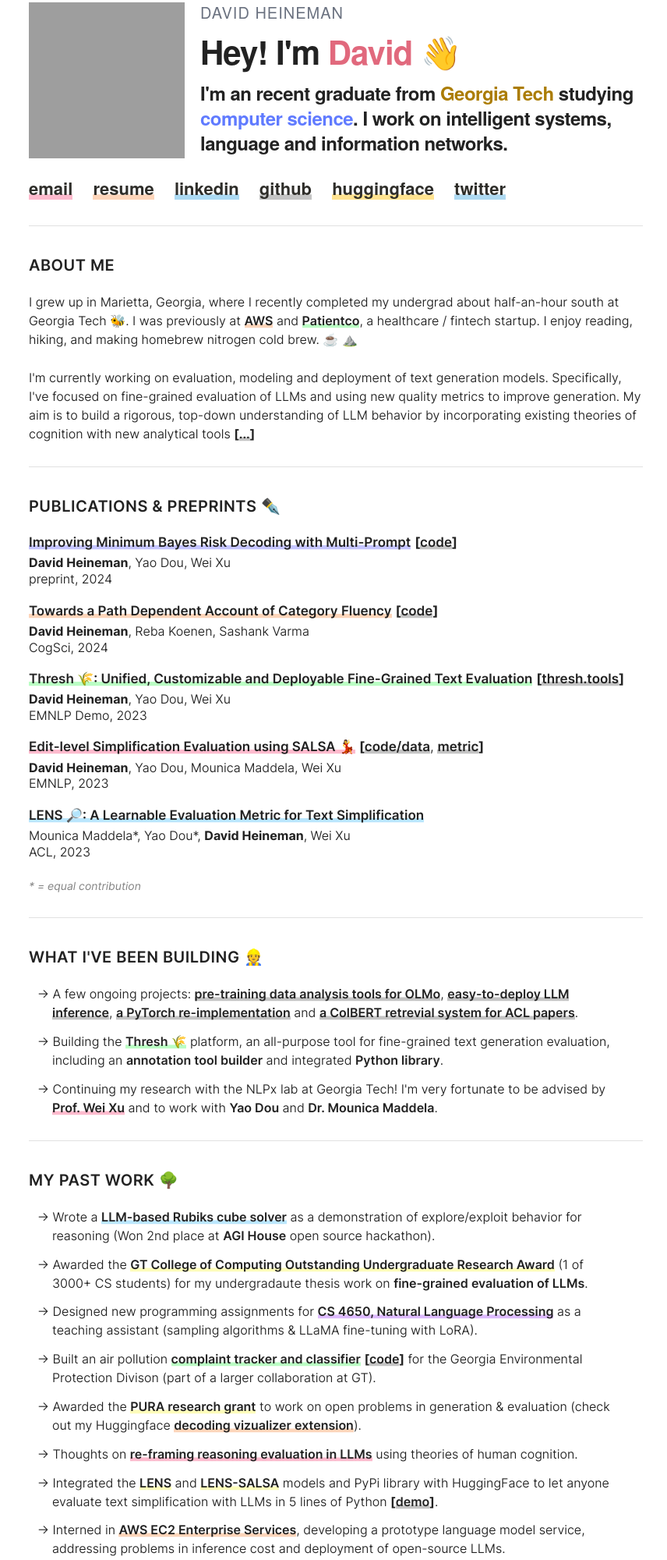
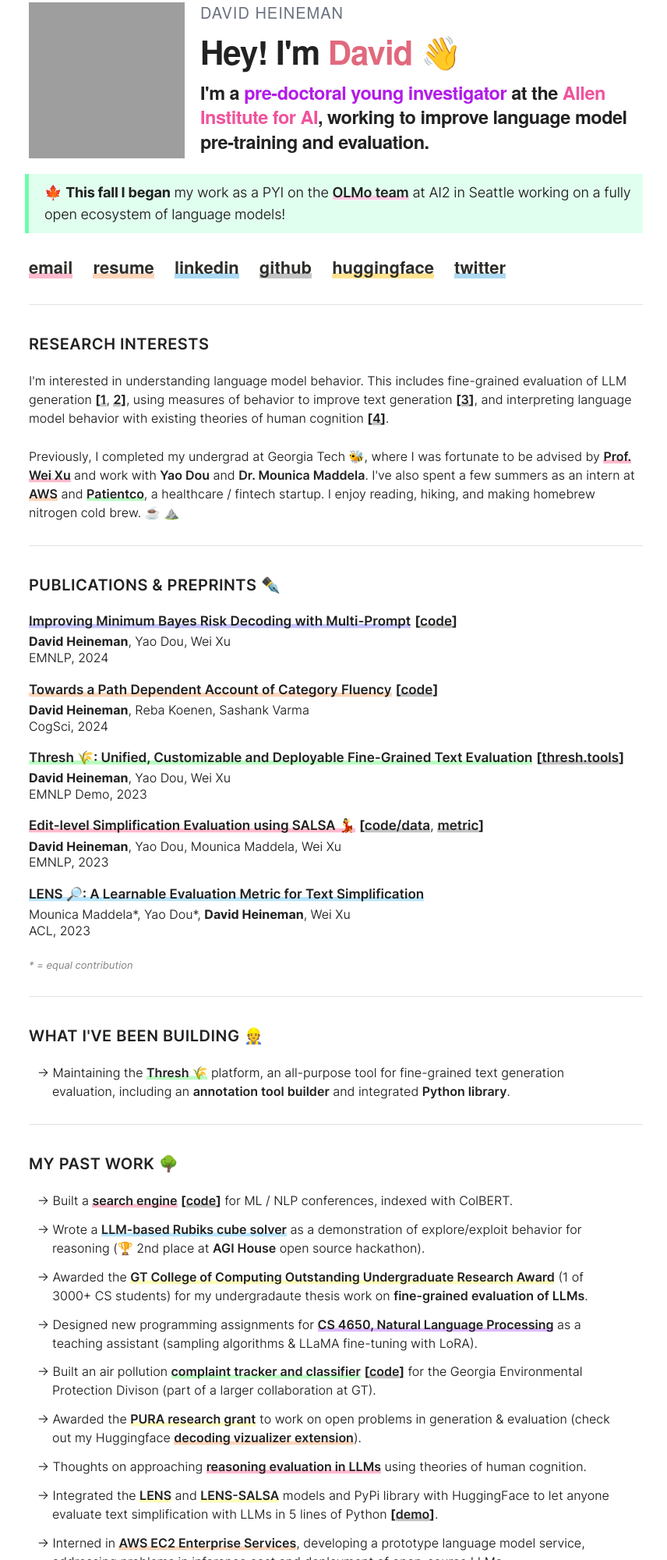
Before and after one commit to davidheineman/davidheineman.com, a plain HTML site: page index.html in a window 1280 px wide. Shown: the part 37-2037 px from the top of the page at 78% size, without its empty margins (209-1065 px from the left). Drawn offline with Linux system fonts and the light colour scheme; grey boxes are pictures that could not be loaded; a script that the page names is missing.

Commit message:
update with ai2

```diff
--- a/css/main.css
+++ b/css/main.css
@@ -16,20 +16,30 @@
     src: url("../fonts/inter-italic.woff2") format("woff2");
 }
 
+:root {
+    --footnote-font-size: 1.3rem;
+    --s-font-size:        1.3rem;
+    --md-font-size:       2.35rem;
+    --md-2-font-size:     1.8rem;
+    --l-font-size:        1.6rem;
+    --l-2-font-size:      1.7rem;
+    --xl-font-size:       2rem;
+}
+
 h2 {
     letter-spacing: -0.1rem;
 }
 
 h4 {
     letter-spacing: -0.05rem;
-    font-size: 1.6em;
+    font-size: var(--md-font-size);
 }
 
 p {
     font-family: Inter var;
     font-weight: 350;
     color: #222;
-    font-size: 1.8rem;
+    font-size: var(--md-2-font-size);
     line-height: 3rem;
     --tw-text-opacity: 1;
 }
@@ -49,13 +59,13 @@ a {
     color: rgba(107, 114, 128, var(--tw-text-opacity));
     --tw-text-opacity: 1;
     letter-spacing: 0.1rem;
-    font-size: 2rem;
+    font-size: var(--xl-font-size);
     text-transform: uppercase;
     line-height: 1.3;
 }
 
 .about-me p {
-    font-size: 1.6rem;
+    font-size: var(--l-font-size);
     line-height: 2.4rem;
 }
 
@@ -79,13 +89,19 @@ a {
     font-family: Inter var;
     font-weight: 600;
     letter-spacing: 0.05rem;
-    font-size: 2rem;
+    font-size: var(--xl-font-size);
     text-transform: uppercase;
 }
 
 .links a { color: #2E2D29; }
 .tech-yellow { color: #ab7c00; }
 .stanford { color: #B83A4B; }
+.ai2 { color: #F0539C; }
+.ai2:hover { color: #F0539C; }
+.ai2:visited { color: #F0539C; }
+.ai2-purple { color: #B21BE8; }
+.ai2-purple:hover { color: #B21BE8; }
+.ai2-purple:visited { color: #B21BE8; }
 .blue { color: #607bff; }
 .david-red { color: #e1697d; }
 .david-green { color: #4bcb9e; }
@@ -109,9 +125,10 @@ a {
 .label-planet-money { box-shadow: inset 0 -0.05em 0 0 #fff, inset 0 -0.35em 0 0 #b3e9bd; }
 .label-multi-prompt { box-shadow: inset 0 -0.05em 0 0 #fff, inset 0 -0.35em 0 0 #c5c5ff; }
 .label-calendly { box-shadow: inset 0 -0.05em 0 0 #fff, inset 0 -0.35em 0 0 #c5c5ff; }
+.label-ai2 { box-shadow: inset 0 -0.05em 0 0 #fff, inset 0 -0.35em 0 0 #ffc8e2; }
 
 .footer p {
-    font-size: 1.3rem;
+    font-size: var(--s-font-size);
     line-height: 2rem;
     letter-spacing: -0.04rem;
 }
@@ -133,7 +150,7 @@ a {
     font-family: Inter var;
     font-weight: 350;
     color: #222;
-    font-size: 1.6rem;
+    font-size: var(--l-font-size);
     line-height: 2.4rem;
     --tw-text-opacity: 1;
     margin-bottom: 0.8em;
@@ -172,12 +189,12 @@ a {
 }
 
 .reccomendations .tagline {
-    font-size: 1.6rem;
+    font-size: var(--l-font-size);
 }
 
 .reccomendations strong {
     text-transform: uppercase;
-    font-size: 1.6rem;
+    font-size: var(--l-font-size);
 }
 
 .reccomendations .columns p {
@@ -190,19 +207,19 @@ a {
 }
 
 .eq-note {
-    font-size: 14px;
+    font-size: var(--footnote-font-size);
     margin-top: 0px;
     margin-bottom: -5px;
 }
 
 .author {
-    font-size: 1.6rem;
+    font-size: var(--l-font-size);
     line-height: 1.3em;
     margin-bottom: -0.4em;
 }
 
 .pub {
-    font-size: 1.7rem;
+    font-size: var(--l-2-font-size);
     line-height: 1.4em;
     margin-bottom: 0.2em;
 }
@@ -223,7 +240,6 @@ a {
 
 .profile {
     flex: 0 0 200px;
-    /* margin-left: 2rem; */
     margin-right: 2rem;
     margin-bottom: 2rem;
 }
--- a/index.html
+++ b/index.html
@@ -3,7 +3,7 @@
 <head>
     <title>David Heineman</title>
     <meta name='viewport' content='width=device-width, initial-scale=1.0, maximum-scale=1.0, user-scalable=no'>
-    <meta name='description' content='MS CS @ Stanford'>
+    <meta name='description' content='Pre-doc @ AI2'>
     <meta name='author' content='David Heineman'>
     <link rel='preload' href='fonts/inter-roman.woff2' as='font' type='font/woff2' crossorigin>
     <link rel='preload' href='fonts/inter-italic.woff2' as='font' type='font/woff2' crossorigin>
@@ -25,20 +25,19 @@
         </div>
         <div class='top-desc'>
             <h5 class='header'>David Heineman</h5> <!-- tldr: curl https://davidheineman.com -->
-            <h2 class='name'><strong>Hey! I'm <span class='david-red'>David</span> 👋</h2></strong>
+            <h2 class='name'><strong>Hey! I'm <span class="david-red">David</span> 👋</h2></strong>
             <h4 class='tagline'>
                 <strong>
-                    I'm an recent graduate from <span class='tech-yellow'>Georgia Tech</span> studying <span class='blue'>computer science</span>.
-                    I work on intelligent systems, language and information networks.
+                    I'm a <span class='ai2-purple'>pre-doctoral young investigator</span> at the <a class='ai2' href="https://allenai.org">Allen Institute for AI</a>, working to improve language model pre-training and evaluation.
                 </strong>
             </h4>
         </div>
     </div>
-    <!-- <div class='modal modal-green'>
-        <p>🌤️ <strong>This summer I am </strong> at the startup accelerator <a class='label-ef' href='https://joinef.com/'>Entrepreneur First</a> working on new tools for LLM evaluation and will be starting my Master's this fall! 🌲</p>
-    </div> -->
+    <div class='modal modal-green'>
+        <p>🍁 <strong>This fall I began</strong> my work as a PYI on the <a class='label-ai2' href='https://allenai.org/olmo'>OLMo team</a> at AI2 in Seattle working on a fully open ecosystem of language models!</p>
+    </div>
     <div class='row links'>
-        <a class='label-red' href='mailto:dhei@stanford.edu?subject=hey'>email</a>
+        <a class='label-red' href='mailto:davidh@allenai.org?subject=Reaching out'>email</a>
         <a class='label-orange' href='/david-heineman-resume.pdf'>resume</a>
         <a class='label-linkedin' href='https://linkedin.com/in/davidheineman'>linkedin</a>
         <a class='label-black' href='https://github.com/davidheineman'>github</a>
@@ -47,13 +46,14 @@
     </div>
     <div class='section'>
         <hr>
-        <h5 class='title'>About me</h5>
+        <h5 class='title'>Research interests</h5>
         <div class='about-me'>
             <p>
-                I grew up in Marietta, Georgia, where I recently completed my undergrad about half-an-hour south at Georgia Tech 🐝. I was previously at <a class="label-orange" href="https://docs.aws.amazon.com/AmazonCloudWatch/latest/monitoring/cloudwatch-application-insights">AWS</a> and <a class="label-green" href="https://info.waystar.com/Patientco-Acquisition.html">Patientco</a>, a healthcare / fintech startup. I enjoy reading, hiking, and making homebrew nitrogen cold brew. ☕️ ⛰️
+                I'm interested in understanding language model behavior. This includes fine-grained evaluation of LLM generation <b>[</b><a class='label-black' href='https://aclanthology.org/2023.emnlp-main.211'>1</a>, <a class='label-black' href='https://aclanthology.org/2023.emnlp-demo.30'>2</a><b>]</b>, using measures of behavior to improve text generation <b>[</b><a class='label-black' href='https://arxiv.org/abs/2407.15343'>3</a><b>]</b>, and interpreting language model behavior with existing theories of human cognition <b>[</b><a class='label-black' href='https://arxiv.org/abs/2405.06714'>4</a><b>]</b>.
+                <!-- <b>[</b><a class='label-black' href='/sop.pdf'>...</a><b>]</b> -->
             </p>
             <p>
-                I'm currently working on evaluation, modeling and deployment of text generation models. Specifically, I've focused on fine-grained evaluation of LLMs and using new quality metrics to improve generation. My aim is to build a rigorous, top-down understanding of LLM behavior by incorporating existing theories of cognition with new analytical tools <b>[</b><a class='label-black' href='/sop.pdf'>...</a><b>]</b>
+                Previously, I completed my undergrad at Georgia Tech 🐝, where I was fortunate to be advised by <a class='label-red' href='https://cocoxu.github.io/'>Prof. Wei Xu</a> and work with <a href='https://yao-dou.github.io/'>Yao Dou</a> and <a href='https://mounicam.github.io/'>Dr. Mounica Maddela</a>. I've also spent a few summers as an intern at <a class="label-orange" href="https://docs.aws.amazon.com/AmazonCloudWatch/latest/monitoring/cloudwatch-application-insights">AWS</a> and <a class="label-green" href="https://info.waystar.com/Patientco-Acquisition.html">Patientco</a>, a healthcare / fintech startup. I enjoy reading, hiking, and making homebrew nitrogen cold brew. ☕️ ⛰️
             </p>
         </div>
     </div>
@@ -62,7 +62,7 @@
         <h5 class='title'>Publications & Preprints ✒️</h6>
         <p class='pub'>
             <a class='label-multi-prompt' href='https://arxiv.org/abs/2407.15343'>Improving Minimum Bayes Risk Decoding with Multi-Prompt</a> <b>[</b><a class='label-black' href='https://github.com/davidheineman/multi-prompt'>code</a><b>]</b> <br />
-            <p class='author'><b>David Heineman</b>, Yao Dou, Wei Xu <br /> preprint, 2024</p>
+            <p class='author'><b>David Heineman</b>, Yao Dou, Wei Xu <br /> EMNLP, 2024</p>
         </p>
         <p class='pub'>
             <a class='label-orange' href='https://arxiv.org/abs/2405.06714'>Towards a Path Dependent Account of Category Fluency</a> <b>[</b><a class='label-black' href='https://github.com/davidheineman/category-fluency'>code</a><b>]</b> <br />
@@ -86,23 +86,23 @@
         <hr>
         <h5 class='title'>What I've been building 👷</h6>
         <ul class='arrows'>
-            <li class='arrow'>A few ongoing projects: <a class='label-black' href='https://github.com/davidheineman/dl'>pre-training data analysis tools for OLMo</a>, <a class='label-black' href='https://github.com/davidheineman/llama-inference'>easy-to-deploy LLM inference</a>, <a class='label-black' href='https://github.com/davidheineman/mytorch'>a PyTorch re-implementation</a> and <a class='label-black' href='https://huggingface.co/davidheineman/colbert-acl'>a ColBERT retrevial system for ACL papers</a>.</li>
-            <li class='arrow'>Building the <a class='label-green' href='https://thresh.tools'>Thresh 🌾</a> platform, an all-purpose tool for fine-grained text generation evaluation, including an <a href='https://github.com/davidheineman/thresh'>annotation tool builder</a> and integrated <a href='https://pypi.org/project/thresh/'>Python library</a>.</li>
-            <li class='arrow'>Continuing my research with the NLPx lab at Georgia Tech! I'm very fortunate to be advised by <a class='label-red' href='https://cocoxu.github.io/'>Prof. Wei Xu</a> and to work with <a href='https://yao-dou.github.io/'>Yao Dou</a> and <a href='https://mounicam.github.io/'>Dr. Mounica Maddela</a>.</li>
+            <li class='arrow'>Maintaining the <a class='label-green' href='https://thresh.tools'>Thresh 🌾</a> platform, an all-purpose tool for fine-grained text generation evaluation, including an <a href='https://github.com/davidheineman/thresh'>annotation tool builder</a> and integrated <a href='https://pypi.org/project/thresh/'>Python library</a>.</li>
+            <!-- <li class='arrow'>A few ongoing projects: <a class='label-black' href='https://github.com/davidheineman/instruction-quality'>pre-training data analysis tools for OLMo</a>, <a class='label-black' href='https://github.com/davidheineman/llama-inference'>easy-to-deploy LLM inference</a>, <a class='label-black' href='https://github.com/davidheineman/mytorch'>a PyTorch re-implementation</a>.</li> -->
+            <!-- <li class='arrow'>Continuing my research with the NLPx lab at Georgia Tech! I'm very fortunate to be advised by <a class='label-red' href='https://cocoxu.github.io/'>Prof. Wei Xu</a> and to work with <a href='https://yao-dou.github.io/'>Yao Dou</a> and <a href='https://mounicam.github.io/'>Dr. Mounica Maddela</a>.</li> -->
         </ul>
     </div>
-
     <div class='section'>
         <hr>
         <h5 class='title'>My past work 🌳</h6>
         <ul class='arrows'>
-            <li class='arrow'>Wrote a <a class='label-blue' href='https://github.com/davidheineman/cube-search'>LLM-based Rubiks cube solver</a> as a demonstration of explore/exploit behavior for reasoning (Won 2nd place at <a href="https://agihouse.ai">AGI House</a> open source hackathon).</li>
+            <li class='arrow'>Built a <a class='label-red' href='https://acl-search.fly.dev'>search engine</a> <b>[</b><a class='label-black' href='https://github.com/davidheineman/acl-search'>code</a><b>]</b> for ML / NLP conferences, indexed with ColBERT.</li>
+            <li class='arrow'>Wrote a <a class='label-blue' href='https://github.com/davidheineman/cube-search'>LLM-based Rubiks cube solver</a> as a demonstration of explore/exploit behavior for reasoning (🏆 2nd place at <a href="https://agihouse.ai">AGI House</a> open source hackathon).</li>
             <li class='arrow'>Awarded the <a class='label-yellow' href='https://www.cc.gatech.edu/annual-awards-and-honors-past-recipients#:~:text=David Heineman'>GT College of Computing Outstanding Undergraduate Research Award</a> (1 of 3000+ CS students) for my undergradaute thesis work on <a href='.'>fine-grained evaluation of LLMs</a>.</li>
             <li class='arrow'>Designed new programming assignments for <a class='label-purple' href='https://aritter.github.io/CS-4650-au23'>CS 4650, Natural Language Processing</a> as a teaching assistant (sampling algorithms & LLaMA fine-tuning with LoRA).</li>
             <!-- <li class='arrow'>[MBR]</li> -->
             <li class='arrow'>Built an air pollution <a class='label-green' href='https://epdglow.com'>complaint tracker and classifier</a> <b>[</b><a class='label-black' href='https://github.com/davidheineman/epa'>code</a><b>]</b> for the Georgia Environmental Protection Divison (part of a larger collaboration at GT).</li>
             <li class='arrow'>Awarded the <a class='label-yellow' href='https://undergradresearch.gatech.edu/content/presidents-undergraduate-research-awards'>PURA research grant</a> to work on open problems in generation & evaluation (check out my Huggingface <a class='label-orange' href='https://github.com/davidheineman/decoding-vizualizer'>decoding vizualizer extension</a>).</li>
-            <li class='arrow'>Thoughts on <a class='label-red' href='https://davidheineman.com/reasoning-evaluation.pdf'>re-framing reasoning evaluation in LLMs</a> using theories of human cognition.</li>
+            <li class='arrow'>Thoughts on approaching <a class='label-red' href='https://davidheineman.com/reasoning-evaluation.pdf'>reasoning evaluation in LLMs</a> using theories of human cognition.</li>
             <li class='arrow'>Integrated the <a class='label-yellow' href="https://huggingface.co/davidheineman/lens">LENS</a> and <a class='label-yellow' href="https://huggingface.co/davidheineman/lens-salsa">LENS-SALSA</a> models and PyPi library with HuggingFace to let anyone evaluate text simplification with LLMs in 5 lines of Python <b>[</b><a class='label-black' href='https://colab.research.google.com/drive/1rIYrbl5xzL5b5sGUQ6zFBfwlkyIDg12O?usp=sharing'>demo</a><b>]</b>.</li>
             <!-- <li class='arrow'>[SALSA]</li> -->
             <li class='arrow'>Interned in <a class='label-orange' href='https://aws.amazon.com/ec2'>AWS EC2 Enterprise Services</a>, developing a prototype language model service, addressing problems in inference cost and deployment of open-source LLMs.</li>
@@ -120,7 +120,7 @@
     <div class='section reccomendations'>
         <hr>
         <h5 class='title'>Recommendations</h6>
-        <p class='tagline'>A few interesting things I found worth checking out, also see these <a class='label-brown' href='https://google.com/maps/d/viewer?mid=1c7utlkztSv79liDa7mCsQIDEZdY_4JY&hl=en&usp=sharing'>coffee shops in Atlanta</a>.</p>
+        <p class='tagline'>A few interesting corners of the internet I find worth checking out!</p>
         <div class='row'>
             <div class='three columns'>
                 <p><strong>... to read</strong></p>
@@ -155,6 +155,8 @@
             <div class='three columns'>
                 <p><strong>... to listen</strong></p>
                 <br>
+                <!-- PyTorch Developer Podcast -->
+                <!-- Generally Intelligent -->
                 <p><a class='label-planet-money' href='https://npr.org/sections/money'>Planet Money</a></p>
                 <p><a class='label-black' href='https://retortai.com'>The Retort</a> / <a class='label-black' href='https://open.spotify.com/show/2sp5EL7s7EqxttxwwoJ3i7'>TWIML</a></p>
                 <p><a class='label-purple' href='https://youtube.com/@allenai/videos'>AI2 Guest Lectures</a></p>
@@ -176,10 +178,11 @@
             <div class='four columns'>
             </div>
         </div>
+        <p class='tagline'>I also enjoy trying new coffee shops. Here's <a class='label-brown' href='https://google.com/maps/d/viewer?mid=1c7utlkztSv79liDa7mCsQIDEZdY_4JY&hl=en&usp=sharing'>50+ recommendations across Atlanta</a>, that I visited during my undergrad.</p>
     </div>
     <div class='section footer'>
         <hr>
-        <p>David Heineman<br>Last updated June 2024 <b>[</b><a class='label-black' href='https://github.com/davidheineman/davidheineman.com'>view source</a><b>]</b></p>
+        <p>David Heineman<br>Last updated September 2024 <b>[</b><a class='label-black' href='https://github.com/davidheineman/davidheineman.com'>view source</a><b>]</b></p>
     </div>
 </div>
 
```
Also changed, not shown: 1 other file.
